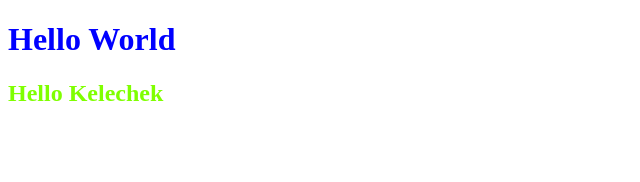
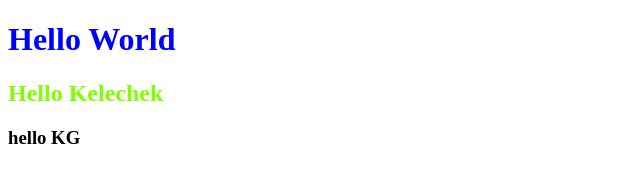
Before and after one commit to EdigeyM/my-site, a plain HTML site: page index.html in a window 1280 px wide. Shown: the full height of the page, 0-640 px from the left. Drawn offline with Linux system fonts and the light colour scheme.

Commit message:
Add title2

```diff
--- a/index.html
+++ b/index.html
@@ -10,6 +10,7 @@
 <body>
     <h1>Hello World</h1>
     <h2>Hello Kelechek</h2>
+    <h3>hello KG</h3>
 
 </body>
 </html>
```
